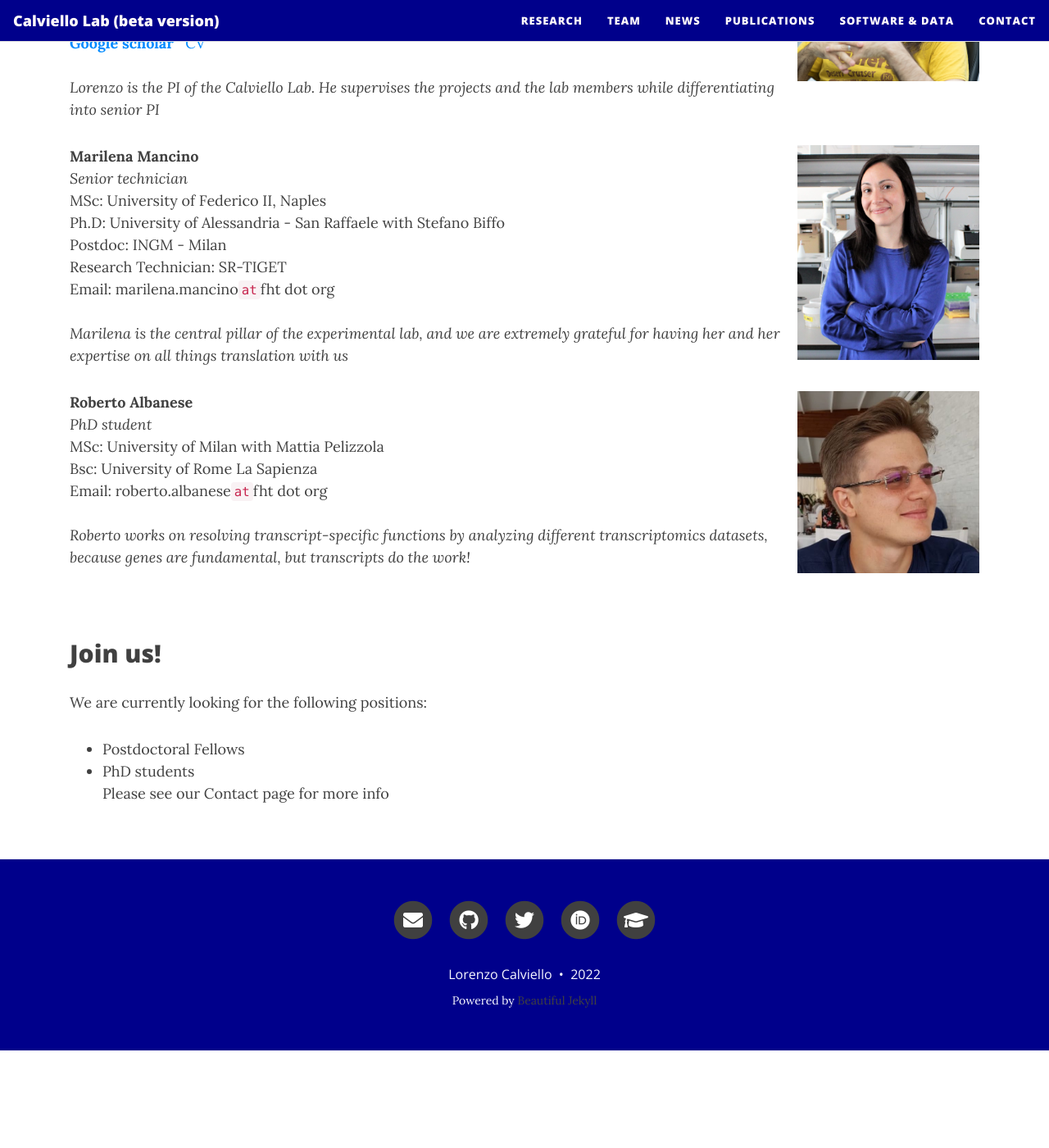
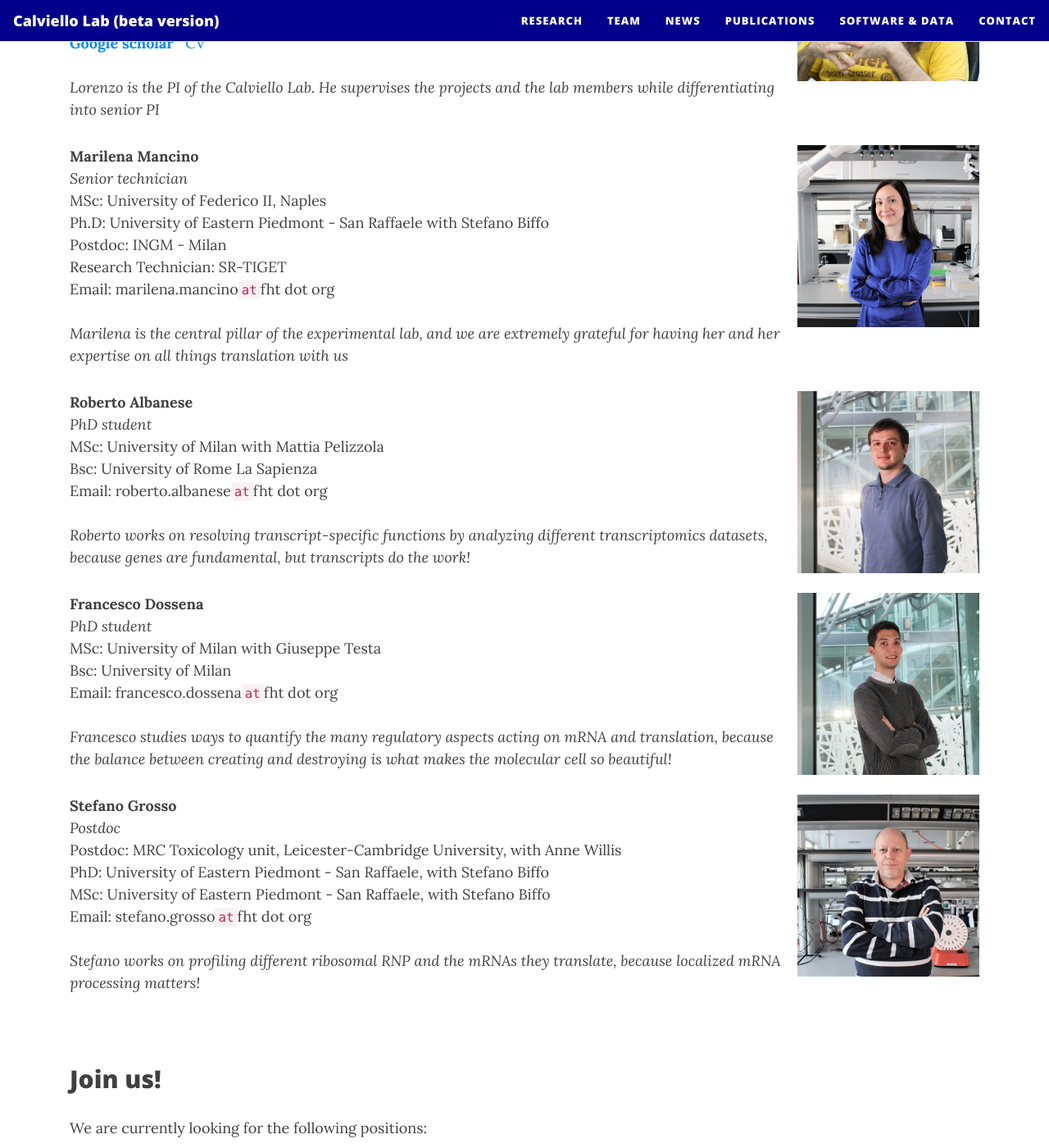
Before and after one commit to calviellolab/calviellolab.github.io, a Jekyll site: the page built from team.md, in a window 1280 px wide and 1400 px high, scrolled down 373 px. Shown: the whole window at 82% size. Built offline with Jekyll 4.4.1, drawn with Linux system fonts in a browser that asks for light colours; nearby versions of some CDN libraries; before the commit the page ends 1654 px from its top, so only the background shows below that.

Commit message:
Update team.md

```diff
--- a/team.md
+++ b/team.md
@@ -22,12 +22,12 @@ Email: calviello.l.bio`at`gmail dot com
 *Lorenzo is the PI of the Calviello Lab. He supervises the projects and the lab members while differentiating into senior PI*
 
 
-![LorenzoC](/img/marilena.jpeg){: width="20%" align="right"}
+![LorenzoC](/img/mancino-scaled.jpeg){: width="20%" align="right"}
 **Marilena Mancino**
 *Senior technician*
 MSc: University of Federico II, Naples
 <br>
-Ph.D: University of Alessandria - San Raffaele with Stefano Biffo
+Ph.D: University of Eastern Piedmont - San Raffaele with Stefano Biffo
 <br>
 Postdoc: INGM - Milan
 <br>
@@ -39,7 +39,7 @@ Email: marilena.mancino`at`fht dot org
 *Marilena is the central pillar of the experimental lab, and we are extremely grateful for having her and her expertise on all things translation with us*
 
 
-![LorenzoC](/img/Roberto_alb.png){: width="20%" align="right"}
+![LorenzoC](/img/albanese-scaled.jpeg){: width="20%" align="right"}
 **Roberto Albanese**
 *PhD student*
 MSc: University of Milan with Mattia Pelizzola
@@ -52,11 +52,37 @@ Email: roberto.albanese`at`fht dot org
 *Roberto works on resolving transcript-specific functions by analyzing different transcriptomics datasets, because genes are fundamental, but transcripts do the work!*
 
 
+![LorenzoC](/img/dossena-scaled.jpeg){: width="20%" align="right"}
+**Francesco Dossena**
+*PhD student*
+MSc: University of Milan with Giuseppe Testa
+<br>
+Bsc: University of Milan
+<br>
+Email: francesco.dossena`at`fht dot org
+<br>
+<br>
+*Francesco studies ways to quantify the many regulatory aspects acting on mRNA and translation, because the balance between creating and destroying is what makes the molecular cell so beautiful!*
+
+
+![LorenzoC](/img/grosso-scaled.jpeg){: width="20%" align="right"}
+**Stefano Grosso**
+*Postdoc*
+Postdoc: MRC Toxicology unit, Leicester-Cambridge University, with Anne Willis
+<br>
+PhD: University of Eastern Piedmont - San Raffaele, with Stefano Biffo
+<br>
+MSc: University of Eastern Piedmont - San Raffaele, with Stefano Biffo
+<br>
+Email: stefano.grosso`at`fht dot org
+<br>
+<br>
+*Stefano works on profiling different ribosomal RNP and the mRNAs they translate, because localized mRNA processing matters!*
+
 <br>
 
 ## Join us!
 We are currently looking for the following positions:
 - Postdoctoral Fellows
-- PhD students
 <br>
 Please see our Contact page for more info
```
